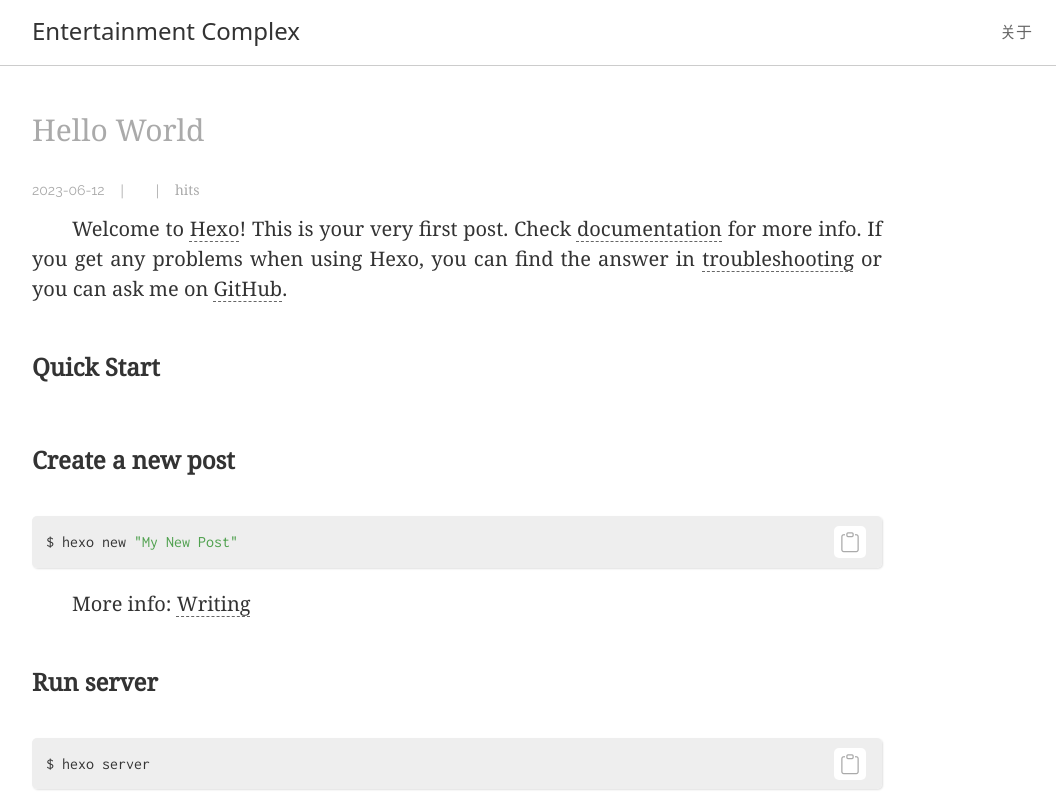
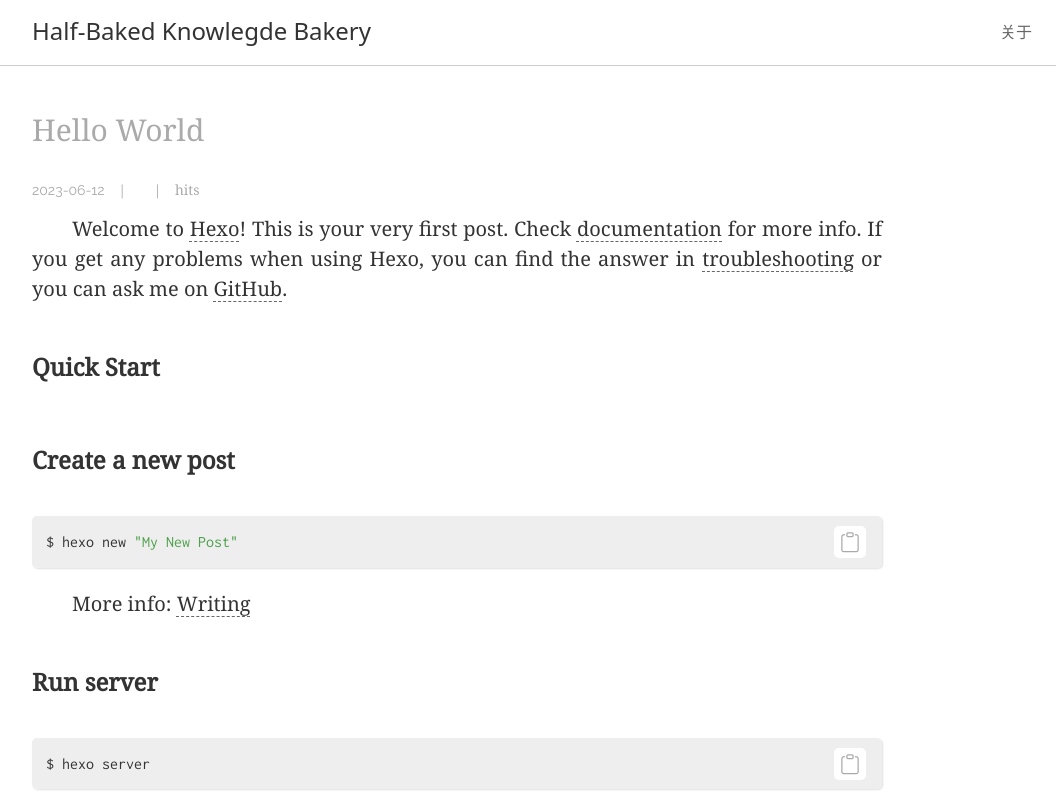
Before and after one commit to GPHPeter/Blog, a plain HTML site: page 2023/06/12/hello-world/index.html in a window 1280 px wide. Shown: the top 800 px of the page, without its empty margins (108-1164 px from the left). Drawn offline with Linux system fonts and the light colour scheme; some packages are replaced by stand-ins of ours; a script that the page names is missing; files whose address does not match are found by name.

Commit message:
Site updated: 2023-06-14 10:09:13

```diff
--- a/2023/06/12/hello-world/index.html
+++ b/2023/06/12/hello-world/index.html
@@ -5,7 +5,7 @@
     <meta http-equiv="X-UA-Compatible" content="IE=edge">
     <meta name="viewport" content="width=device-width, initial-scale=1">
     <meta name="description" content="">
-    <title>Entertainment Complex - </title>
+    <title>Half-Baked Knowlegde Bakery - </title>
 
     <meta name="keyword"  content="">
 
@@ -34,7 +34,7 @@
       <header class="head-header">
   <div class="head-author">
     <a href="/Blog/" class="head-author-link">
-      Entertainment Complex</a>
+      Half-Baked Knowlegde Bakery</a>
     </div>
   <div class="head-right">
     <!-- <div class="head-search">
```
Also changed, not shown: archives/2023/06/index.html (+2 -2 lines), archives/2023/index.html (+2 -2 lines), archives/index.html (+2 -2 lines), index.html (+2 -2 lines).
